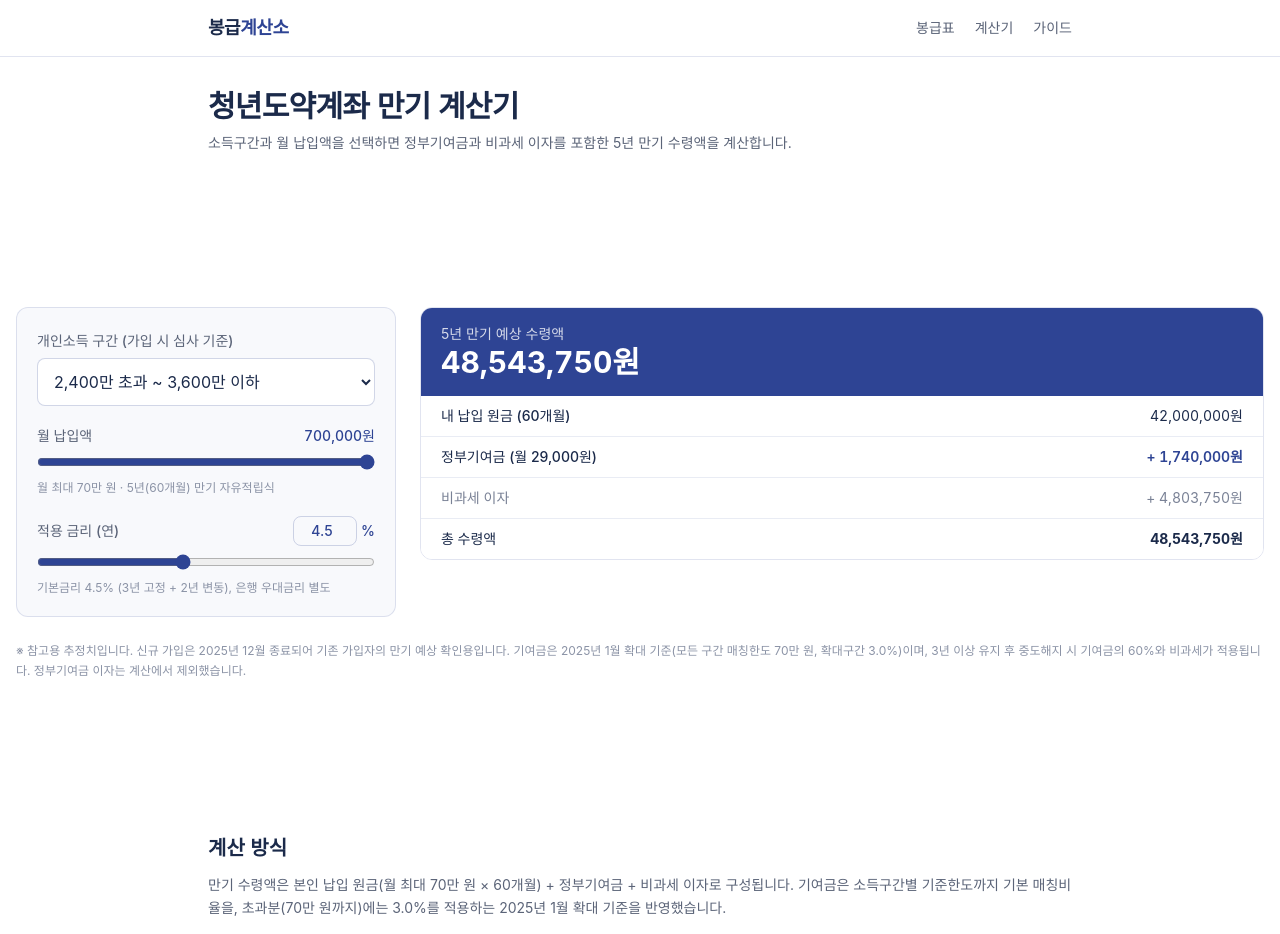
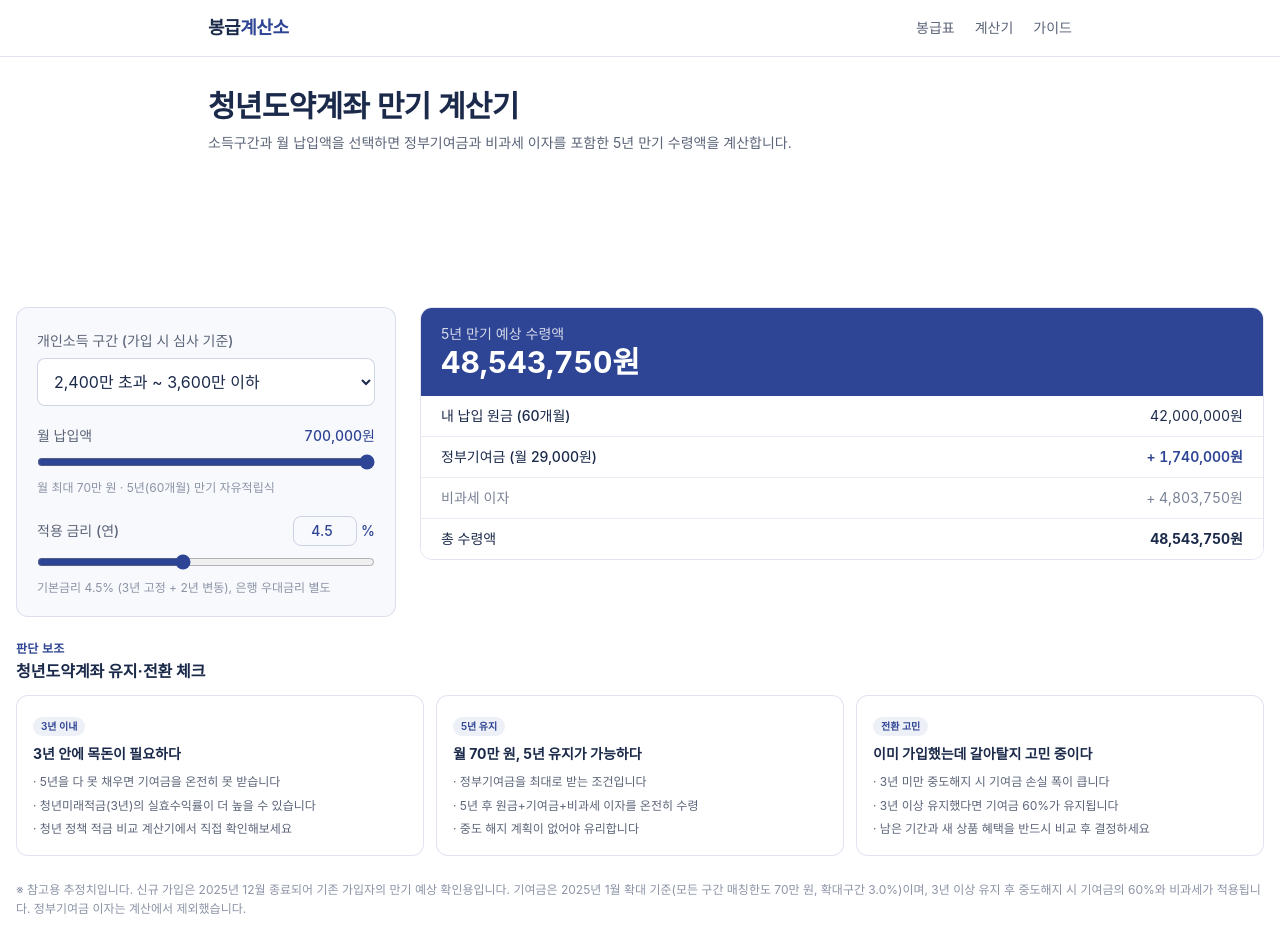
Before and after one commit to parkdane/pay-calc, a Next.js app: page /calc/leap-save in a window 1280 px wide. Shown: the top 934 px of the page. Built offline with nearby package versions, Linux system fonts and the light colour scheme; a web font is replaced by a local one.

Commit message:
leap-save: 판단 보조 체크리스트 추가

```diff
--- a/components/LeapAccountCalc.tsx
+++ b/components/LeapAccountCalc.tsx
@@ -130,6 +130,29 @@ export default function LeapAccountCalc() {
         </div>
       </div>
 
+      {/* 판단 보조 */}
+      <div className="mt-6 space-y-3">
+        <div>
+          <p className="text-xs font-semibold uppercase tracking-wide text-[#2E4494]">판단 보조</p>
+          <p className="mt-0.5 text-base font-bold text-[#1B2A4A]">청년도약계좌 유지·전환 체크</p>
+        </div>
+        <div className="grid gap-3 sm:grid-cols-3">
+          {DECISION_CARDS.map((card) => (
+            <div key={card.tag} className="rounded-xl border border-[rgba(46,68,148,0.14)] bg-white p-4">
+              <span className="inline-block rounded-full bg-[rgba(46,68,148,0.08)] px-2 py-0.5 text-[10px] font-semibold text-[#2E4494]">
+                {card.tag}
+              </span>
+              <p className="mt-2 text-sm font-bold text-[#1B2A4A]">{card.title}</p>
+              <ul className="mt-2 space-y-1 text-xs leading-relaxed text-[#5B6478]">
+                {card.bullets.map((b) => (
+                  <li key={b}>· {b}</li>
+                ))}
+              </ul>
+            </div>
+          ))}
+        </div>
+      </div>
+
       <p className="mt-6 text-xs leading-relaxed text-[#8B93A6]">
         ※ 참고용 추정치입니다. 신규 가입은 2025년 12월 종료되어 기존 가입자의 만기 예상 확인용입니다. 기여금은
         2025년 1월 확대 기준(모든 구간 매칭한도 70만 원, 확대구간 3.0%)이며, 3년 이상 유지 후 중도해지 시
@@ -138,6 +161,36 @@ export default function LeapAccountCalc() {
     </div>
   );
 }
+
+const DECISION_CARDS = [
+  {
+    tag: "3년 이내",
+    title: "3년 안에 목돈이 필요하다",
+    bullets: [
+      "5년을 다 못 채우면 기여금을 온전히 못 받습니다",
+      "청년미래적금(3년)의 실효수익률이 더 높을 수 있습니다",
+      "청년 정책 적금 비교 계산기에서 직접 확인해보세요",
+    ],
+  },
+  {
+    tag: "5년 유지",
+    title: "월 70만 원, 5년 유지가 가능하다",
+    bullets: [
+      "정부기여금을 최대로 받는 조건입니다",
+      "5년 후 원금+기여금+비과세 이자를 온전히 수령",
+      "중도 해지 계획이 없어야 유리합니다",
+    ],
+  },
+  {
+    tag: "전환 고민",
+    title: "이미 가입했는데 갈아탈지 고민 중이다",
+    bullets: [
+      "3년 미만 중도해지 시 기여금 손실 폭이 큽니다",
+      "3년 이상 유지했다면 기여금 60%가 유지됩니다",
+      "남은 기간과 새 상품 혜택을 반드시 비교 후 결정하세요",
+    ],
+  },
+];
 
 // 기여금은 원 단위 절사 근사
 function basePartRound(n: number) {
```
